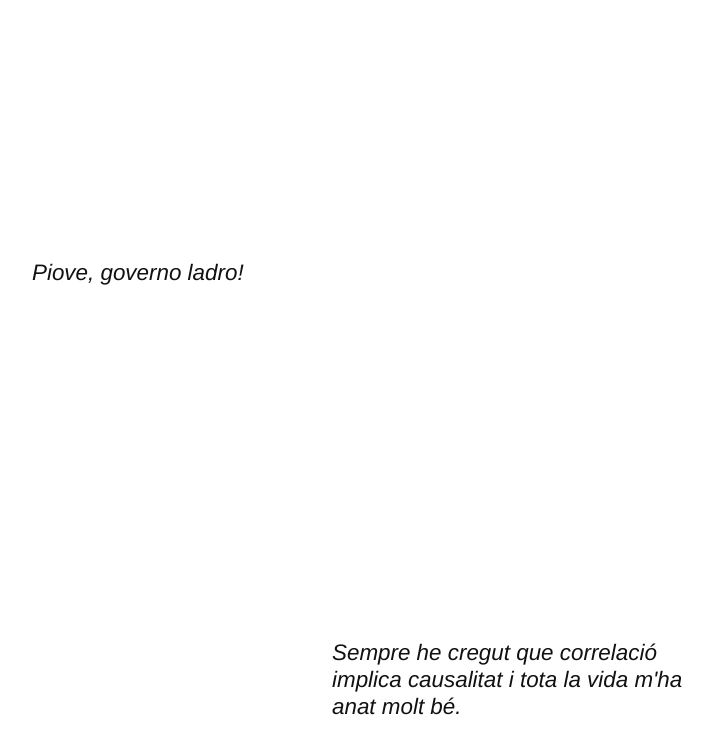
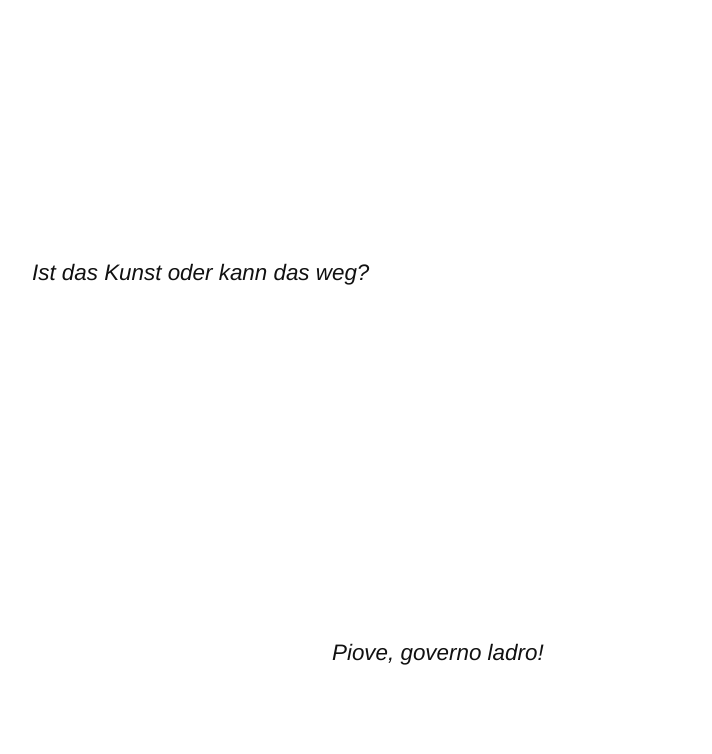
Before and after one commit to mcuquet/mcuquet.github.io, a Jekyll site: the page built from Cites.md, in a window 1280 px wide and 900 px high, scrolled down 26472 px. Shown: the top 754 px of the window, without its empty margins (288-1000 px from the left). Built offline with Jekyll 4.4.1, drawn with Linux system fonts in a browser that asks for light colours.

Commit message:
chg: nova cita

```diff
--- a/_data/cites.yml
+++ b/_data/cites.yml
@@ -223,9 +223,13 @@
 - autor: "Les Zapartistes"
   cita: "La connerie, contrairement à la richesse, est très bien distribuée."
 
+## -
+
 - cita: "As vad di can caghèr di viulèn."
 
 - cita: "Five syllabes here,<br/>seven more syllabes there.<br/>Are you happy now?"
+
+- cita: "Ist das Kunst oder kann das weg?"
 
 - cita: "Piove, governo ladro!"
 
```
